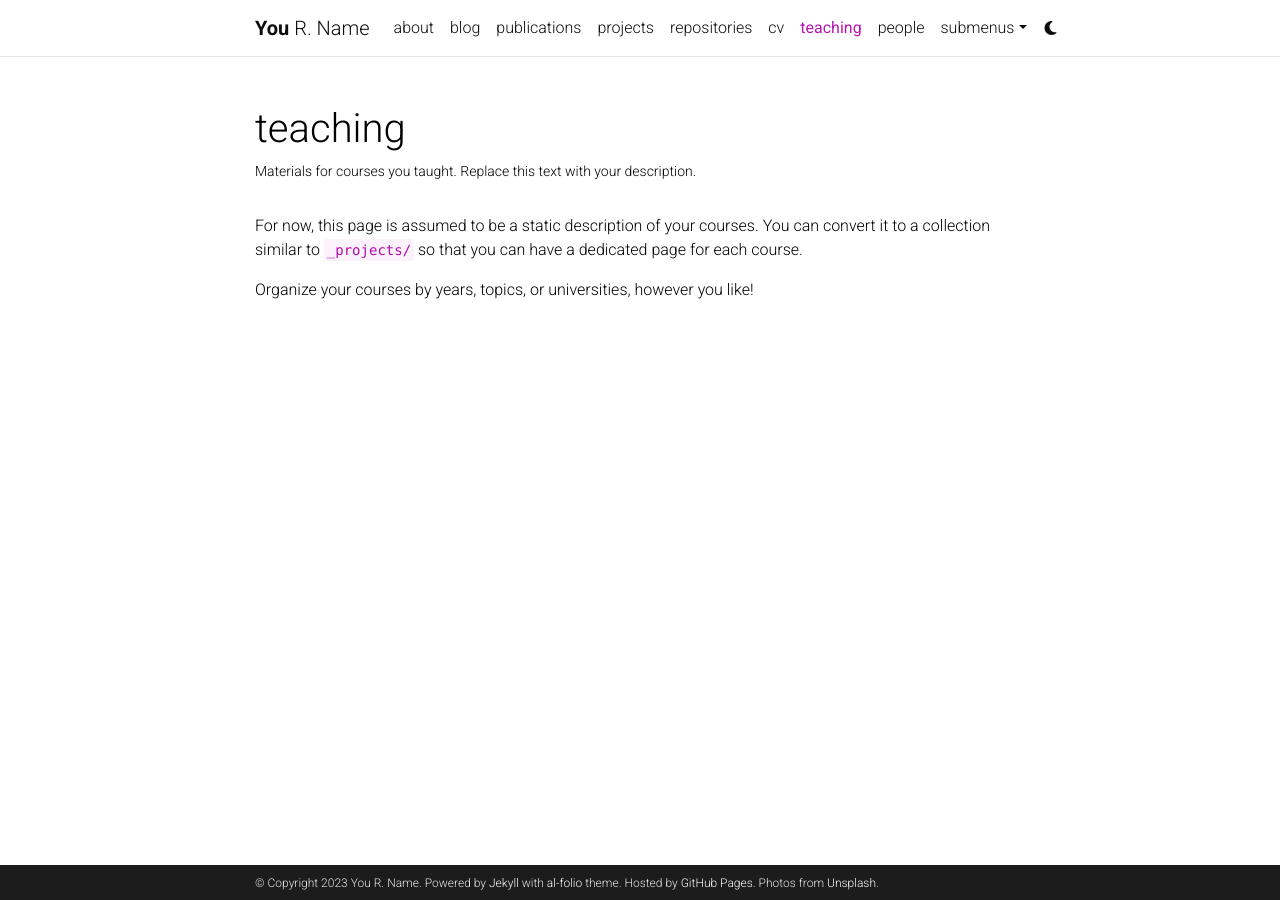
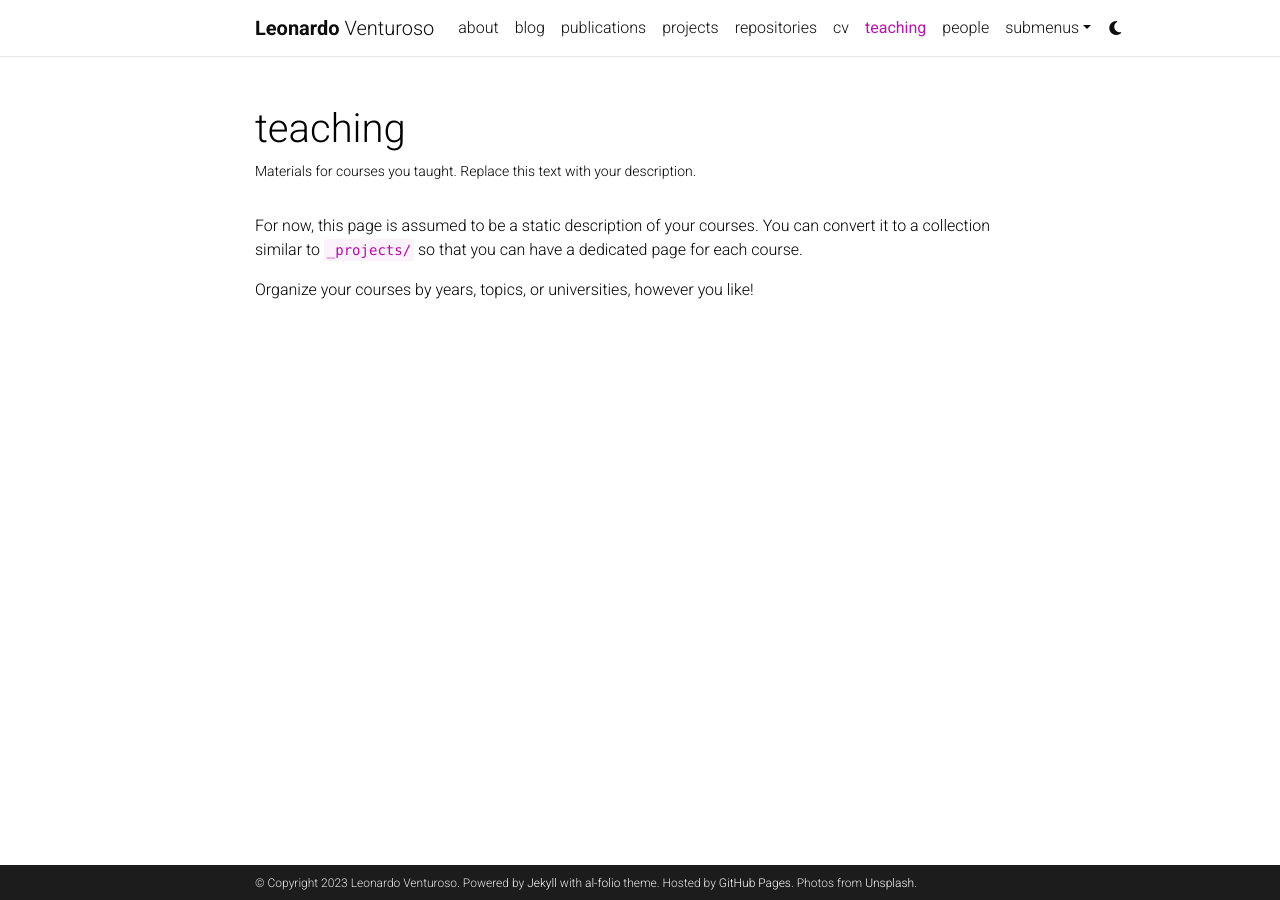
Before and after one commit to leoventuroso/leoventuroso.github.io, a Jekyll site: the page built from _pages/teaching.md, in a window 1280 px wide. Built offline with Jekyll 4.4.1, drawn with Linux system fonts in a browser that asks for light colours; comment, search, counter and statistics services are not loaded; a style sheet for code colours, icons or effects is not loaded.

Commit message:
Edit stuff

```diff
--- a/_config.yml
+++ b/_config.yml
@@ -3,10 +3,10 @@
 # -----------------------------------------------------------------------------
 
 title: blank # the website title (if blank, full name will be used instead)
-first_name: You
-middle_name: R.
-last_name: Name
-email: you@example.com
+first_name: Leonardo
+middle_name:
+last_name: Venturoso
+email: leo.venturoso@gmail.com
 description: > # the ">" symbol means to ignore newlines until "footer_text:"
   A simple, whitespace theme for academics. Based on [*folio](https://github.com/bogoli/-folio) design.
 footer_text: >
@@ -16,10 +16,10 @@ footer_text: >
 keywords: jekyll, jekyll-theme, academic-website, portfolio-website  # add your own keywords or leave empty
 
 lang: en # the language of your site (for example: en, fr, cn, ru, etc.)
-icon: ⚛️  # the emoji used as the favicon (alternatively, provide image name in /assets/img/)
+icon: 💻  # the emoji used as the favicon (alternatively, provide image name in /assets/img/)
 
-url: https://alshedivat.github.io # the base hostname & protocol for your site
-baseurl: /al-folio # the subpath of your site, e.g. /blog/
+url: https://leoventuroso.github.io # the base hostname & protocol for your site
+baseurl:  # the subpath of your site, e.g. /blog/
 last_updated: false # set to true if you want to display last updated in the footer
 impressum_path:  # set to path to include impressum link in the footer, use the same path as permalink in a page, helps to conform with EU GDPR
 
```
